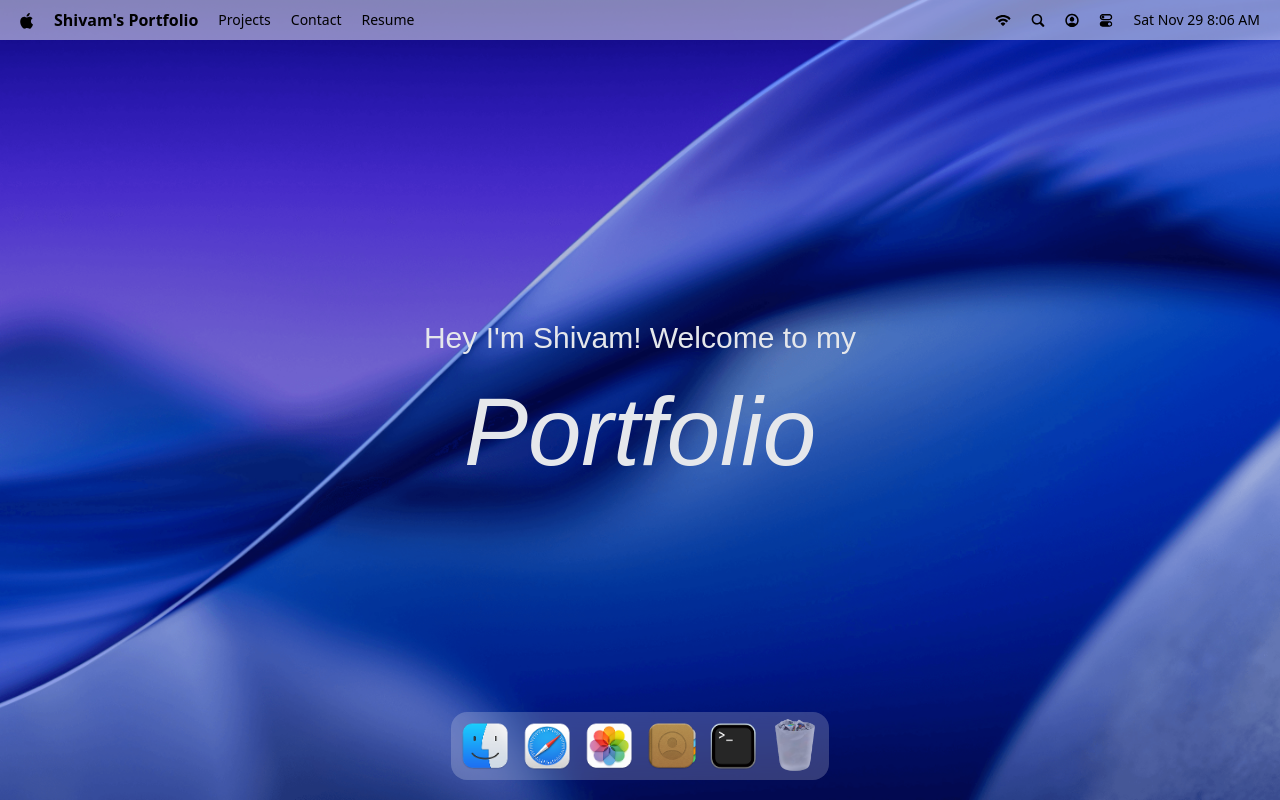
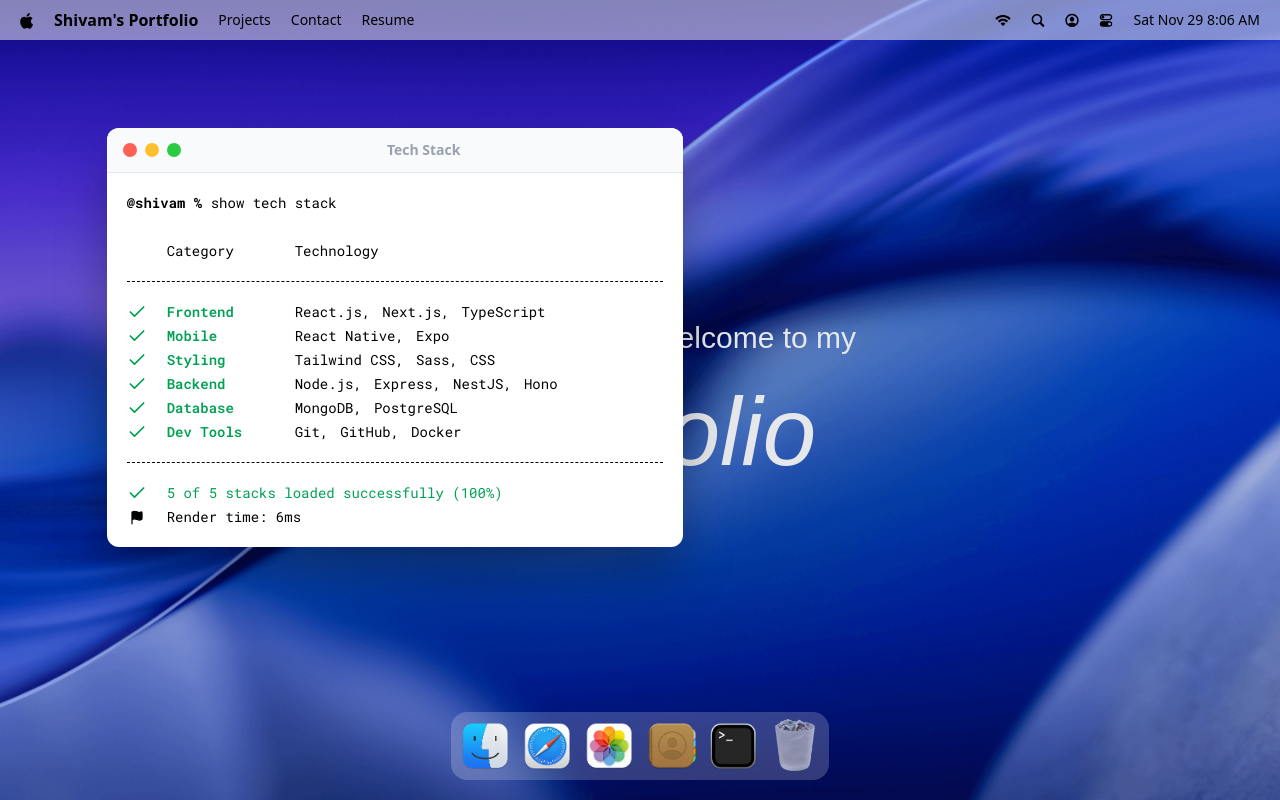
Before and after one commit to DeveloperSRGonline/Portfolio-website, a React (Vite) app: page / in a window 1280 px wide. Both pictures are taken after a click on the button 733 px from the left and 746 px from the top of the page. Built offline with nearby package versions, Linux system fonts and the light colour scheme; a web font is replaced by a local one.

Commit message:
implement a hoc for managing window states and add the first window - terminal

```diff
--- a/src/App.jsx
+++ b/src/App.jsx
@@ -1,5 +1,10 @@
-import React from 'react'
+import gsap from 'gsap'
+import { Draggable } from 'gsap/Draggable'
+
 import { Navbar, Welcome, Dock } from '#components'
+import Terminal from '#windows/Terminal'
+
+gsap.registerPlugin(Draggable)
 
 const App = () => {
   return (
@@ -7,6 +12,8 @@
       <Navbar />
       <Welcome />
       <Dock />
+
+      <Terminal />
     </main>
   )
 }
--- /dev/null
+++ b/src/components/WindowControls.jsx
@@ -0,0 +1,15 @@
+import useWindowStore from '#store/window'
+import React from 'react'
+
+const WindowControls = ({target}) => {
+    const {closeWindow} = useWindowStore()
+  return (
+    <div id='window-controls'>
+        <div className='close' onClick={() => closeWindow(target)}/>
+        <div className='minimize' />
+        <div className='maximize' />
+    </div>
+  )
+}
+
+export default WindowControls
--- a/src/components/dock.jsx
+++ b/src/components/dock.jsx
@@ -67,7 +67,6 @@
             openWindow(app.id)
         }
 
-        console.log(windows)
     }
     return (
         <section id='dock' >
--- a/src/components/index.js
+++ b/src/components/index.js
@@ -3,5 +3,6 @@
 
 
 import Dock from './dock'
+import WindowControls from './WindowControls'
 
-export { Navbar, Welcome, Dock };
+export { Navbar, Welcome, Dock, WindowControls };
--- /dev/null
+++ b/src/hoc/WindowWrapper.jsx
@@ -0,0 +1,58 @@
+import useWindowStore from '#store/window'
+import { useGSAP } from '@gsap/react'
+import gsap from 'gsap'
+import { Draggable } from 'gsap/Draggable'
+import React, { useLayoutEffect, useRef } from 'react'
+
+const WindowWrapper = (Component, windowKey) => {
+
+    const wrapped = (props) => {
+        const { focusWindow, windows } = useWindowStore()
+        const { isOpen, zIndex } = windows[windowKey]
+
+        const ref = useRef(null);
+
+        // opening logic
+        useGSAP(() => {
+            const el = ref.current;
+            if (!el || !isOpen) return;
+
+            el.style.display = "block";
+
+            gsap.fromTo(el,
+                { scale: 0.8, opacity: 0, y: 40 },
+                { scale: 1, opacity: 1, y: 0, duration: 0.2, ease: "power3.out" })
+        }, [isOpen])
+
+        // drag logic
+        useGSAP(() => {
+            const el = ref.current;
+            if (!el) return;
+
+            const [instance] = Draggable.create(el, { onPress: () => focusWindow(windowKey) })
+
+            return () => instance.kill()
+        }, [])
+
+        useLayoutEffect(() => {
+            const el = ref.current;
+            if (!el) return;
+            el.style.display = isOpen ? "block" : "none"
+        }, [isOpen])
+
+        return <section
+            id={windowKey}
+            ref={ref}
+            style={{ zIndex }}
+            className='absolute'
+        >
+            <Component {...props} />
+        </section>
+    }
+
+    wrapped.displayName = `WindowWrapper(${Component.displayName || Component.name || "Component"})`;
+
+    return wrapped;
+}
+
+export default WindowWrapper
--- /dev/null
+++ b/src/windows/Terminal.jsx
@@ -0,0 +1,52 @@
+import { WindowControls } from "#components";
+import { techStack } from "#constants";
+import WindowWrapper from "#hoc/WindowWrapper"
+import { Check, Flag } from "lucide-react";
+
+const Terminal = () => {
+    return (
+        <>
+            <div id="window-header">
+                <WindowControls target="terminal" />
+                <h2>Tech Stack </h2>
+            </div>
+            <div className="techstack">
+                <p>
+                    <span className="font-bold">@shivam % </span>
+                    show tech stack
+                </p>
+
+                <div className="label">
+                    <p className="w-32">Category</p>
+                    <p>Technology</p>
+                </div>
+
+                <ul className="content">
+                    {techStack.map(({ category, items }) => (
+                        <li key={category} className="flex items-center">
+                            <Check className="check" size={20} />
+                            <h3>{category}</h3>
+                            <ul>
+                                {items.map((item, i) => (
+                                    <li key={i}>{item}{i < items.length - 1 ? "," : ""}</li>
+                                ))}
+                            </ul>
+                        </li>
+                    ))}
+                </ul>
+                <div className="footnote">
+                    <p><Check size={20}/>5 of 5 stacks loaded successfully (100%)</p>
+
+                    <p className="text-black">
+                        <Flag size={15} fill="black"/>
+                        Render time: 6ms
+                    </p>
+                </div>
+            </div>
+        </>
+    )
+}
+
+const TerminalWindow = WindowWrapper(Terminal, "terminal")
+
+export default TerminalWindow;
--- /dev/null
+++ b/src/windows/index.js
@@ -0,0 +1,6 @@
+import Terminal from "../windows/Terminal";
+
+
+export default {
+    Terminal
+}
```
Also changed, not shown: note.txt (added).
